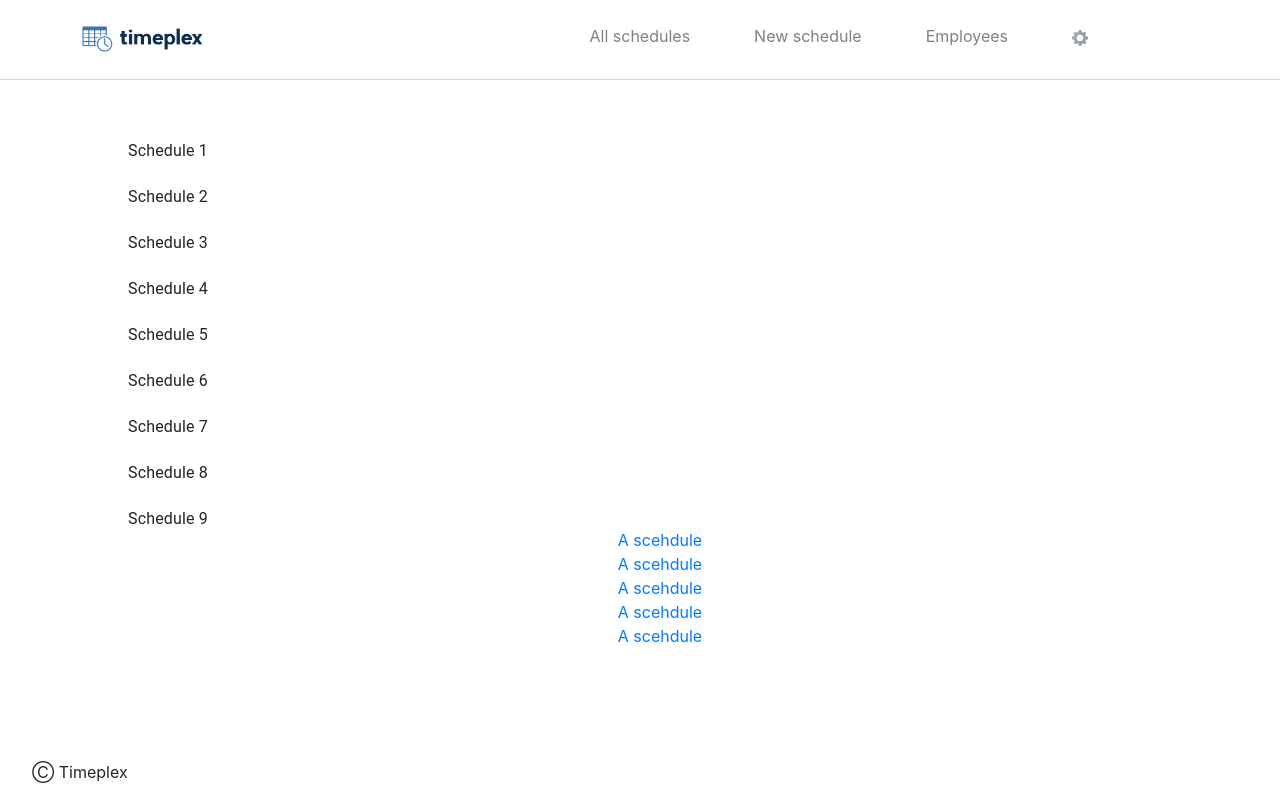
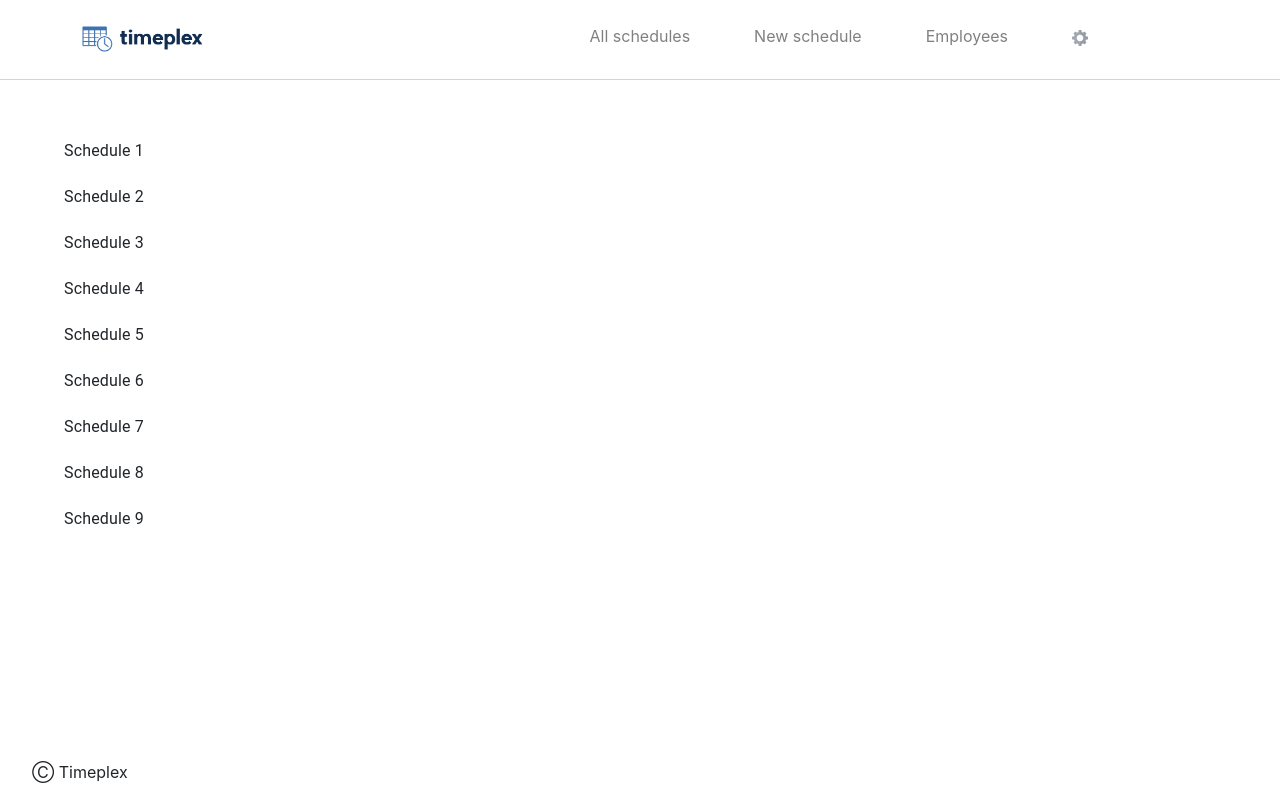
Before and after one commit to lukasernsund/timeplex, a React (Create React App) app in the folder frontend/: page /AllSchedules in a window 1280 px wide. Built offline with nearby package versions, Linux system fonts and the light colour scheme.

Commit message:
lade till några margin

```diff
--- a/frontend/src/Components/AllSchedules.css
+++ b/frontend/src/Components/AllSchedules.css
@@ -1,4 +1,4 @@
 .List{
     margin-top: 3em;
-    margin-left: 7em;
+    margin-left: 3em;
 }
--- a/frontend/src/Components/AllSchedules.js
+++ b/frontend/src/Components/AllSchedules.js
@@ -11,13 +11,6 @@ function AllSchedules() {
             <div className='List'>
             <VirtualizedList />
             </div>
-            <ul style={{    listStyleType: "none"}}>
-                <Link to="/Schedule/1"><li> A scehdule</li></Link>
-                <Link to="/Schedule/2"><li> A scehdule</li></Link>
-                <Link to="/Schedule/3"><li> A scehdule</li></Link>
-                <Link to="/Schedule/4"><li> A scehdule</li></Link>
-                <Link to="/Schedule/5"><li> A scehdule</li></Link>
-            </ul>
         </div>
     );
 }
--- a/frontend/src/Components/Create.css
+++ b/frontend/src/Components/Create.css
@@ -23,3 +23,10 @@
     right: 7em;
     bottom: 7em;
 }
+
+.employeeWrapper{
+    margin: 0.5em;
+}
+.autoCompleter{
+    margin:1em;
+}
--- a/frontend/src/Components/Create.js
+++ b/frontend/src/Components/Create.js
@@ -93,7 +93,7 @@ import {Grid, GridToolbar} from "@progress/kendo-react-grid";
         test = () => {
             const newItems = this.state.workTimeList
 
-            return (<div>
+            return (<div className="autoCompleter">
                 <Autocomplete
                     disablePortal
                     id="combo-box-demo"
@@ -116,7 +116,7 @@ import {Grid, GridToolbar} from "@progress/kendo-react-grid";
             const newItems = this.state.employeeWorking
             console.log(newItems);
             return newItems.map((item) => (
-                <div>
+                <div className="employeeWrapper">
                 <div className="listEmployee">
                     <li
                         key={item.id}
--- a/frontend/src/Components/ListAllSchedule.js
+++ b/frontend/src/Components/ListAllSchedule.js
@@ -20,7 +20,7 @@ function renderRow(props) {
 export default function VirtualizedList() {
     return (
         <Box
-            sx={{ width: '100%', height: 400, maxWidth: 900, bgcolor: 'background.paper' }}
+            sx={{ width: '100%', height: 600, maxWidth: 900, bgcolor: 'background.paper' }}
         >
             <FixedSizeList
                 height={400}
```
Also changed, not shown: 2 other files (tests, documents, lock files or other folders).
